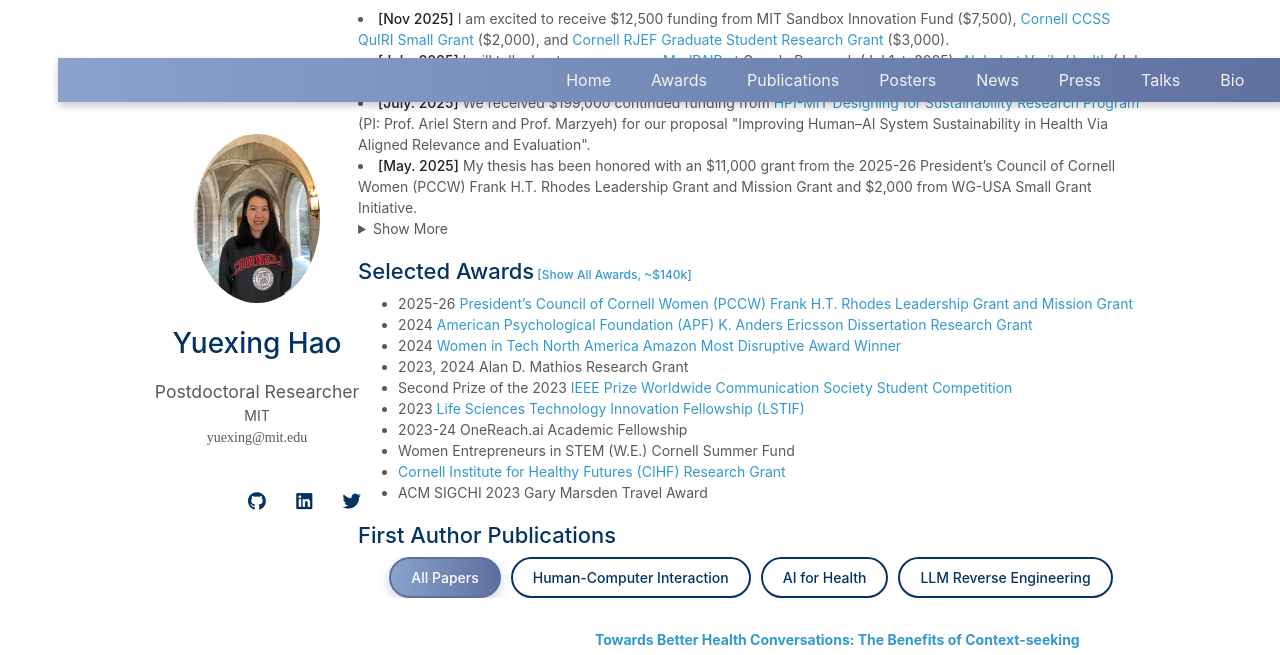
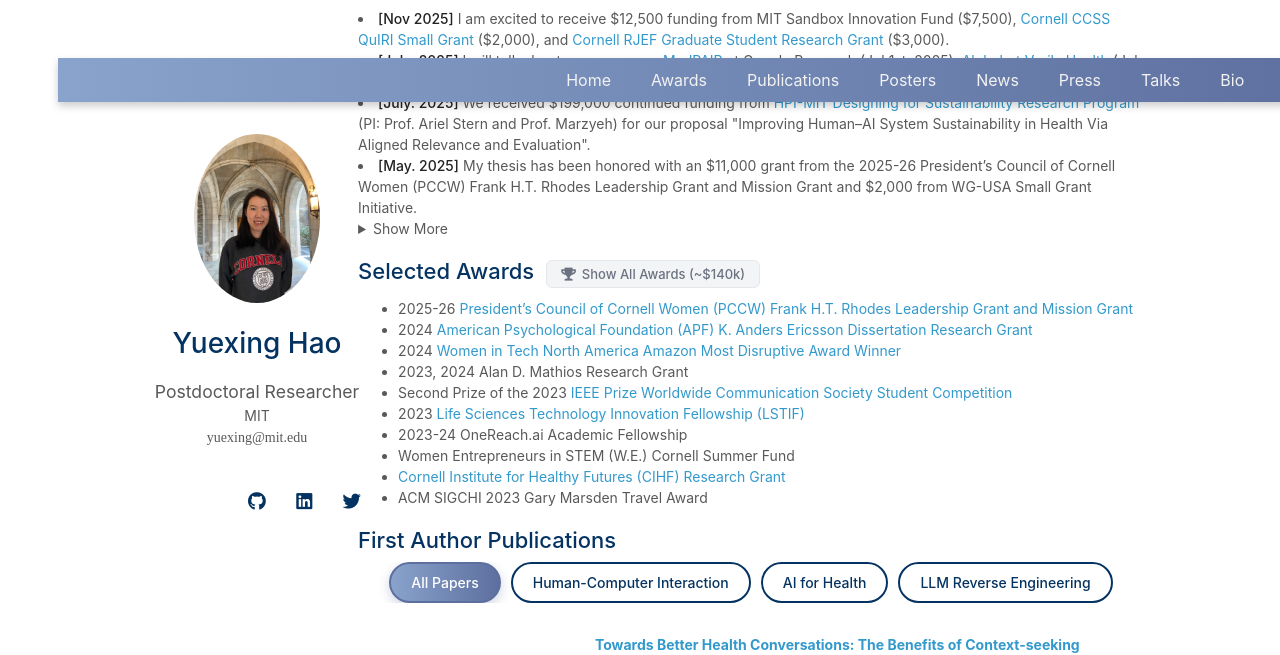
Before and after one commit to YuexingHao/Yuexing-Hao, a Jekyll site: the page built from index.md, in a window 1280 px wide and 1400 px high, scrolled down 656 px, cut to the strip 0-655 px from the top of the window. Built offline with Jekyll 4.4.1, drawn with Linux system fonts in a browser that asks for light colours; nearby versions of some CDN libraries; a style sheet for code colours, icons or effects is not loaded; our own code applies the rules of GitHub Pages for plain Markdown files; some of the changed lines change nothing that is shown.

Commit message:
Transform awards link into styled button with trophy icon

```diff
--- a/_includes/awards.md
+++ b/_includes/awards.md
@@ -1,4 +1,45 @@
-<h2 style="margin: 20px 0px 10px;" id="awards">Selected Awards<a href="all_awards.html" style="font-size: 12px;">   [Show All Awards, ~$140k]</a></h2>
+<style>
+.awards-btn {
+  display: inline-flex;
+  align-items: center;
+  gap: 6px;
+  color: #6b7280;
+  background-color: #f3f4f6;
+  border: 1px solid #e5e7eb;
+  padding: 6px 14px;
+  border-radius: 6px;
+  font-size: 13px;
+  text-decoration: none;
+  transition: all 0.2s ease;
+  margin-left: 12px;
+  font-weight: 500;
+}
+
+.awards-btn:hover {
+  color: #374151;
+  background-color: #e5e7eb;
+  border-color: #d1d5db;
+  transform: translateY(-1px);
+  box-shadow: 0 2px 6px rgba(0, 0, 0, 0.1);
+}
+
+@media (prefers-color-scheme: dark) {
+  .awards-btn {
+    color: #9ca3af;
+    background-color: #2a2a2a;
+    border: 1px solid #374151;
+  }
+
+  .awards-btn:hover {
+    color: #d1d5db;
+    background-color: #374151;
+    border-color: #4b5563;
+    box-shadow: 0 2px 6px rgba(0, 0, 0, 0.3);
+  }
+}
+</style>
+
+<h2 style="margin: 20px 0px 10px;" id="awards">Selected Awards<a href="all_awards.html" class="awards-btn"><i class="fas fa-trophy"></i> Show All Awards (~$140k)</a></h2>
 
 <ul>
   <li>2025-26 <a href="https://yuexinghao.github.io/Yuexing-Hao/assets/files/PCCW%20Letter.pdf">President’s Council of Cornell Women (PCCW) Frank H.T. Rhodes Leadership Grant and Mission Grant</a></li>
```
